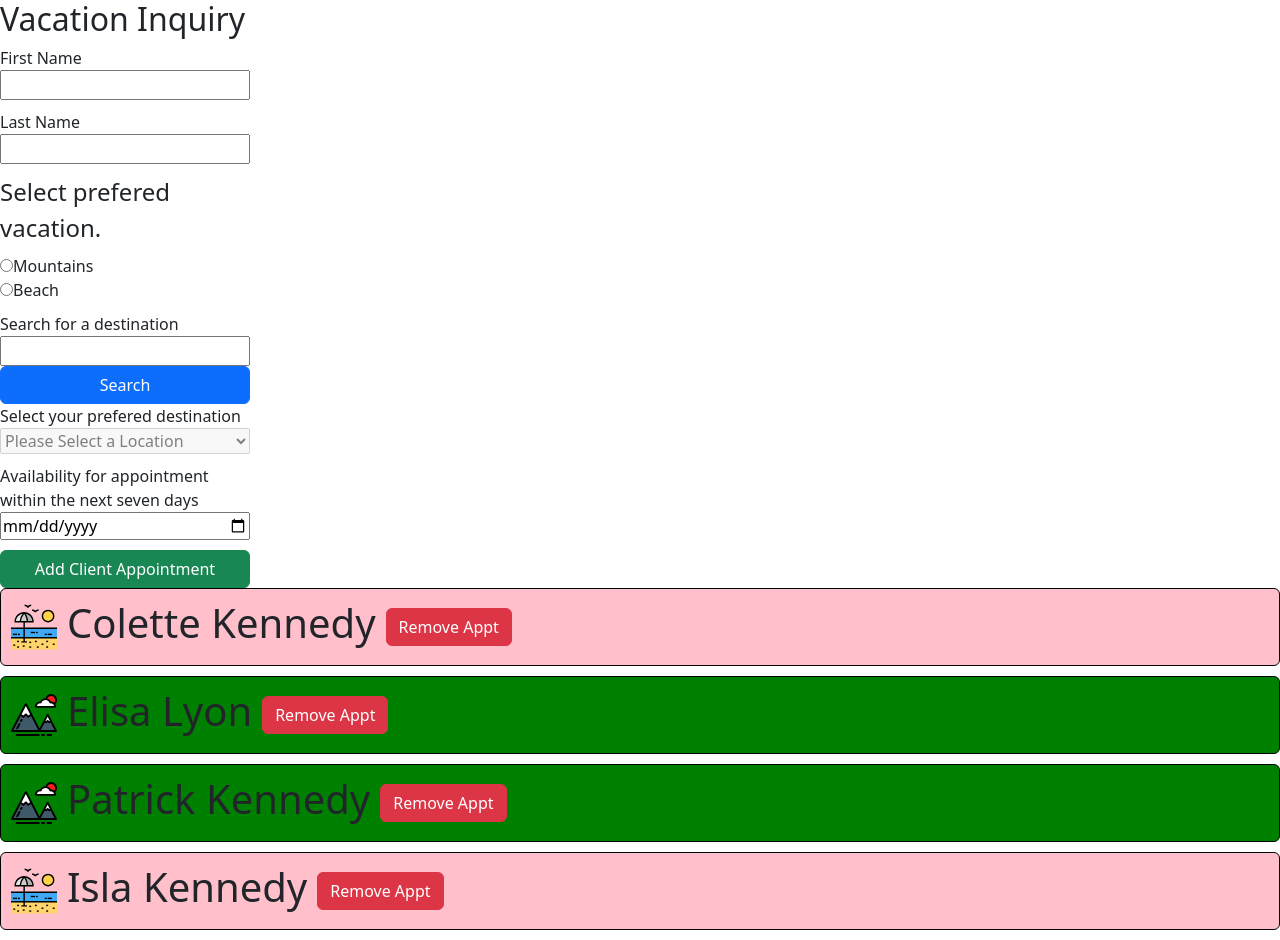
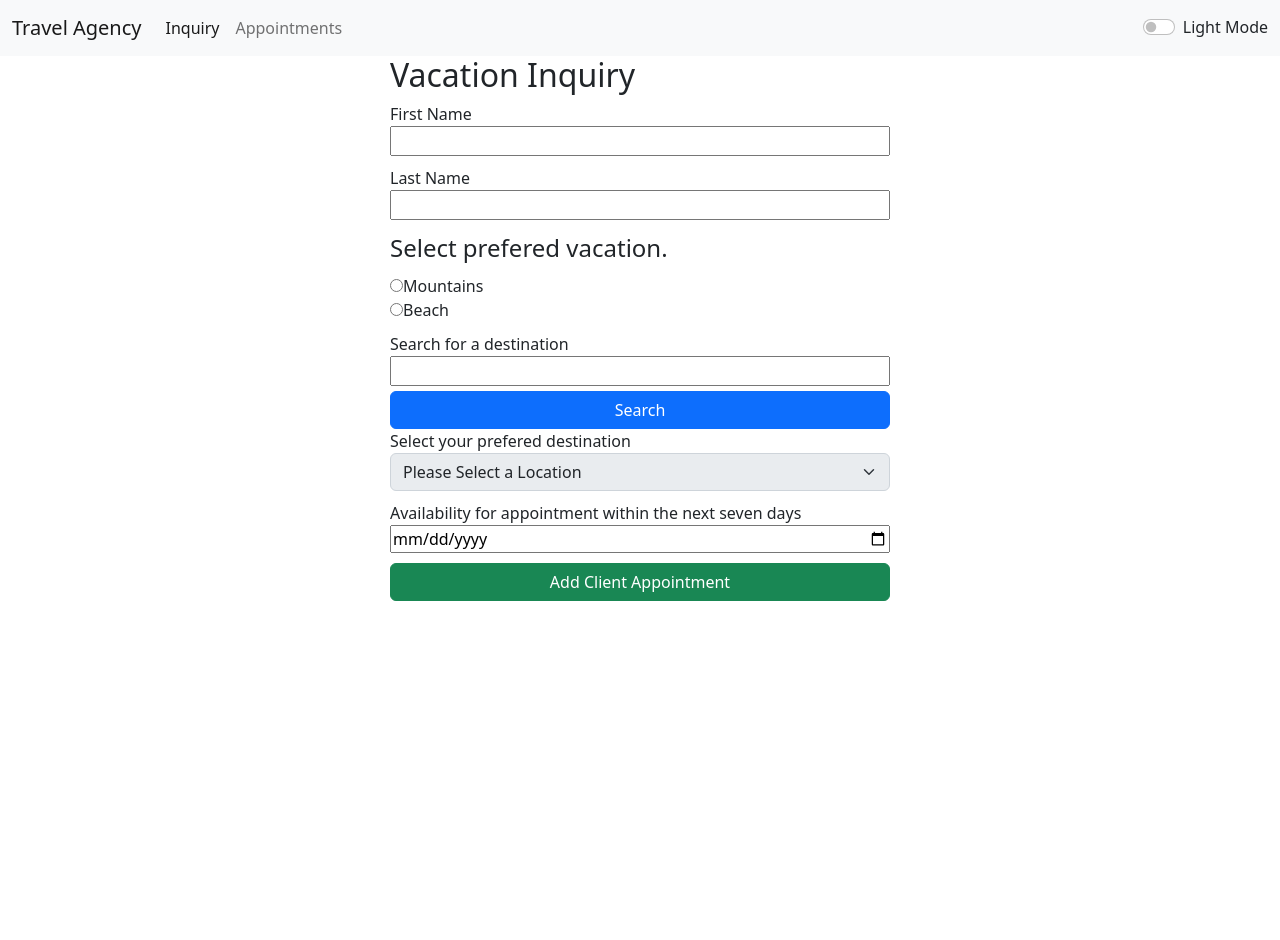
Before and after one commit to pkennedytx1/jsx-intro, a React (Create React App) app: page / in a window 1280 px wide. After the commit the page ends 800 px from the top, so only its background shows below. Built offline with nearby package versions, Linux system fonts and the light colour scheme.

Commit message:
added a style contect for dark mode

```diff
--- a/package.json
+++ b/package.json
@@ -10,6 +10,7 @@
     "bootstrap": "^5.2.0",
     "react": "^18.2.0",
     "react-dom": "^18.2.0",
+    "react-router-dom": "^6.3.0",
     "react-scripts": "5.0.1",
     "styled-components": "^5.3.5",
     "web-vitals": "^2.1.4"
--- a/src/App.js
+++ b/src/App.js
@@ -1,9 +1,16 @@
-import List from './Components/List';
+import Routes from './Routes';
 import '../node_modules/bootstrap/dist/css/bootstrap.min.css';
+import { AppStyle } from './App.style';
+import { useContext } from 'react';
+import { DarkModeContext } from './Contexts/DarkModeContext';
 
 export function App() {
+  const { darkMode } = useContext(DarkModeContext);
   return (
-    <List />
+    <>
+      <AppStyle darkMode={darkMode} />
+      <Routes />
+    </>
   );
 }
 
--- /dev/null
+++ b/src/App.style.jsx
@@ -0,0 +1,7 @@
+import { createGlobalStyle } from "styled-components";
+
+export const AppStyle = createGlobalStyle`
+    body {
+        background-color: ${props => props.darkMode ? 'black' : 'white'}
+    }
+`;
--- a/src/Components/DestinationDropdown.jsx
+++ b/src/Components/DestinationDropdown.jsx
@@ -1,5 +1,6 @@
 import React, { useReducer, useEffect } from 'react';
 import axios from 'axios';
+import { Spacer } from './ListItem.styles';
 
 export const initialState = {
     loading: false,
@@ -73,13 +74,14 @@ export const DestinationDropdown = ({ formData, setFormData }) => {
                 type: 'UPDATE_LOCATION',
                 payload: e.target.value,
             })} name='destination-search' type='text' />
+            <Spacer mt='5px' />
             <button className='btn btn-primary' onClick={() => dispatch({
                 type: 'UPDATE_SEARCH',
                 payload: true,
             })} >Search</button>
             <label htmlFor='destination-dropdown'>Select your prefered destination</label>
             {state.loading ? 'Loading...' :
-                <select value={formData.vacationLocation} onChange={(e) => setFormData({
+                <select className='form-select' value={formData.vacationLocation} onChange={(e) => setFormData({
                     ...formData,
                     vacationLocation: e.target.value,
                 })} disabled={!state.places.length > 0} name='destination-.dropdown'>
--- a/src/Components/List.jsx
+++ b/src/Components/List.jsx
@@ -3,8 +3,9 @@ import { data as initialData } from '../data';
 import ListItem from './ListItem';
 import ListInput from './ListInput';
 import { Spacer } from './ListItem.styles';
+import { ListContainer } from './List.styles';
 
-const List = () => {
+const List = ({ showAppointments = false }) => {
     const [data, setData] = React.useState(initialData);
     const handleNewPerson = ({ firstName, lastName, vacationLocation, vacationPreference, meetingDate }) => {
         const lastId = data[data.length - 1].id;
@@ -35,9 +36,8 @@ const List = () => {
     }
 
     return(
-        <>
-            <ListInput handleNewPerson={handleNewPerson} handleStateReset={handleStateReset}/>
-            {
+        <ListContainer>
+            {showAppointments ?
                 data?.map((person) => {
                     return (
                         <>
@@ -50,9 +50,10 @@ const List = () => {
                         <Spacer mt={'10px'} />
                         </>
                     )
-                })
+                }) :
+                <ListInput handleNewPerson={handleNewPerson} handleStateReset={handleStateReset}/>
             }
-        </>
+        </ListContainer>
     )
 }
 
--- /dev/null
+++ b/src/Components/List.styles.jsx
@@ -0,0 +1,9 @@
+import styled from 'styled-components';
+
+export const ListContainer = styled.div`
+    display: flex;
+    flex-direction: column;
+    justify-content: center;
+    max-width: 500px;
+    margin: 0 auto;
+`
--- a/src/Components/ListInput.jsx
+++ b/src/Components/ListInput.jsx
@@ -41,7 +41,7 @@ const ListInput = ({ handleNewPerson, handleStateReset }) => {
     console.log(formData);
 
     return(
-        <div style={{ display: 'flex', flexDirection: 'column', maxWidth: '250px' }}>
+        <div style={{ display: 'flex', flexDirection: 'column' }}>
             <h2>Vacation Inquiry</h2>
             <label htmlFor="first-name">First Name</label>
             <input id='first-name'
--- /dev/null
+++ b/src/Components/Navbar.jsx
@@ -0,0 +1,38 @@
+import React from 'react';
+import { useContext } from 'react';
+import { Link } from 'react-router-dom';
+import { DarkModeContext } from '../Contexts/DarkModeContext';
+
+const Navbar = () => {
+    const { darkMode, toggleDarkMode } = useContext(DarkModeContext);
+
+    const handleStyleModeChange = () => {
+        toggleDarkMode();
+    }
+    return (
+        <nav className={`navbar navbar-expand-lg ${darkMode ? 'bg-dark text-light' : 'bg-light'}`}>
+            <div className="container-fluid">
+            <Link className={`navbar-brand ${darkMode && 'text-light'}`} to='/'>Travel Agency</Link>
+            <button className="navbar-toggler" type="button" data-bs-toggle="collapse" data-bs-target="#navbarNav" aria-controls="navbarNav" aria-expanded="false" aria-label="Toggle navigation">
+                <span className="navbar-toggler-icon"></span>
+            </button>
+            <div className="collapse navbar-collapse" id="navbarNav">
+                <ul className="navbar-nav">
+                    <li className="nav-item">
+                        <Link className={`nav-link active ${darkMode && 'text-light'}`} aria-current="page" to='/'>Inquiry</Link>
+                    </li>
+                    <li className="nav-item">
+                        <Link className={`nav-link ${darkMode && 'text-light'}`} to='/appointments'>Appointments</Link>
+                    </li>
+                </ul>
+            </div>
+            <div class="form-check form-switch">
+                <input onChange={() => handleStyleModeChange()} class="form-check-input" type="checkbox" role="switch" id="flexSwitchCheckDefault" />
+                <label class="form-check-label" for="flexSwitchCheckDefault">{darkMode ? 'Dark Mode' : 'Light Mode'}</label>
+            </div>
+            </div>
+        </nav>
+    )
+}
+
+export default Navbar;
--- /dev/null
+++ b/src/Contexts/DarkModeContext.js
@@ -0,0 +1,17 @@
+import React, { createContext, useState } from 'react';
+
+const DarkModeContext = createContext();
+
+function DarkModeProvider(props){
+    const [darkMode, setDarkMode] = useState(false);
+    const toggleDarkMode = () => {
+        setDarkMode(!darkMode);
+    }
+    return (
+        <DarkModeContext.Provider value={{ darkMode, toggleDarkMode }} >
+            {props.children}
+        </DarkModeContext.Provider>
+    )
+};
+
+export { DarkModeContext, DarkModeProvider };
--- /dev/null
+++ b/src/Routes.jsx
@@ -0,0 +1,22 @@
+import React from 'react';
+import {
+    BrowserRouter,
+    Routes as Router,
+    Route,
+} from 'react-router-dom';
+import List from './Components/List';
+import Navbar from './Components/Navbar';
+
+const Routes = () => {
+    return (
+        <BrowserRouter>
+            <Navbar />
+            <Router>
+                <Route path='/' element={<List />} />
+                <Route path='/appointments' element={<List showAppointments />} />
+            </Router>
+        </BrowserRouter>
+    )
+}
+
+export default Routes;
--- a/src/index.js
+++ b/src/index.js
@@ -1,8 +1,11 @@
 import React from 'react';
 import ReactDOM from 'react-dom/client';
+import { DarkModeProvider } from './Contexts/DarkModeContext';
 import App from './App';
 
 const root = ReactDOM.createRoot(document.getElementById('root'));
 root.render(
-  <App />
+  <DarkModeProvider>
+    <App />
+  </DarkModeProvider>
 );
```
Also changed, not shown: 1 other file (tests, documents, lock files or other folders).
